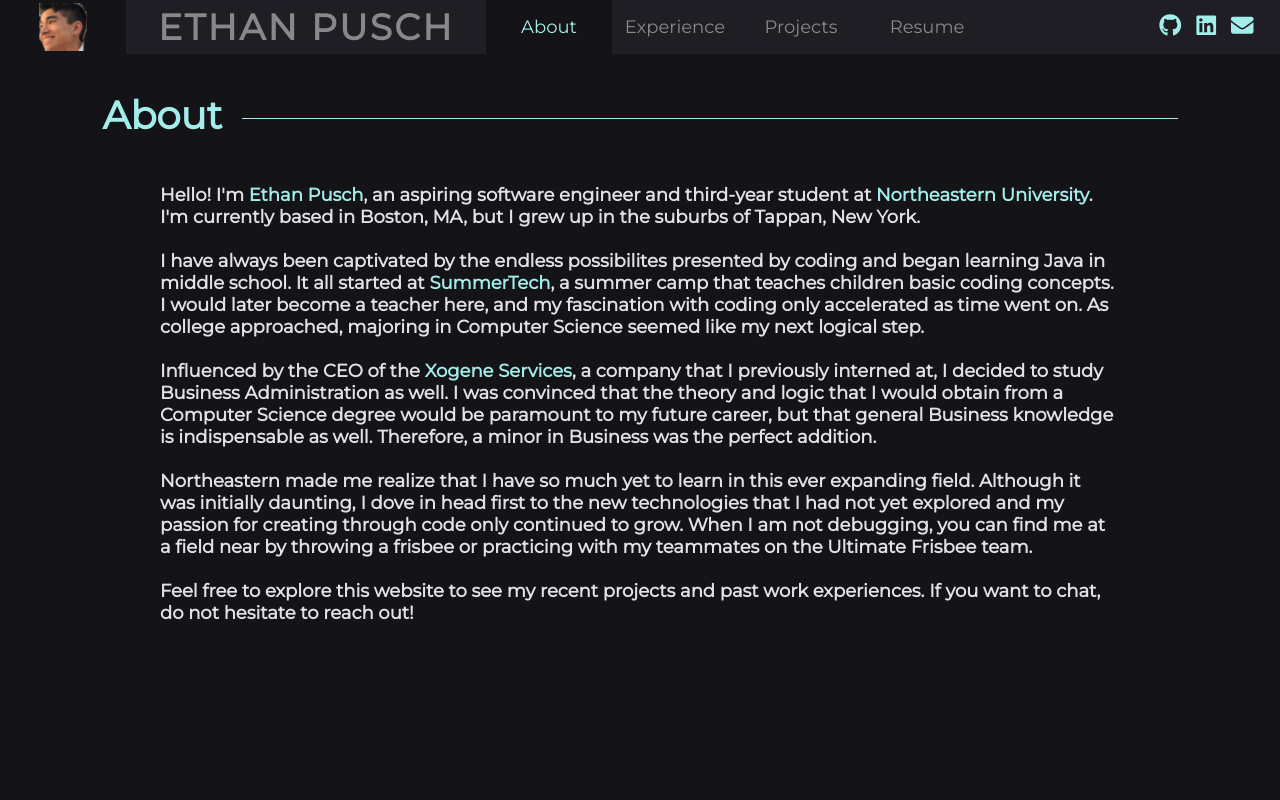
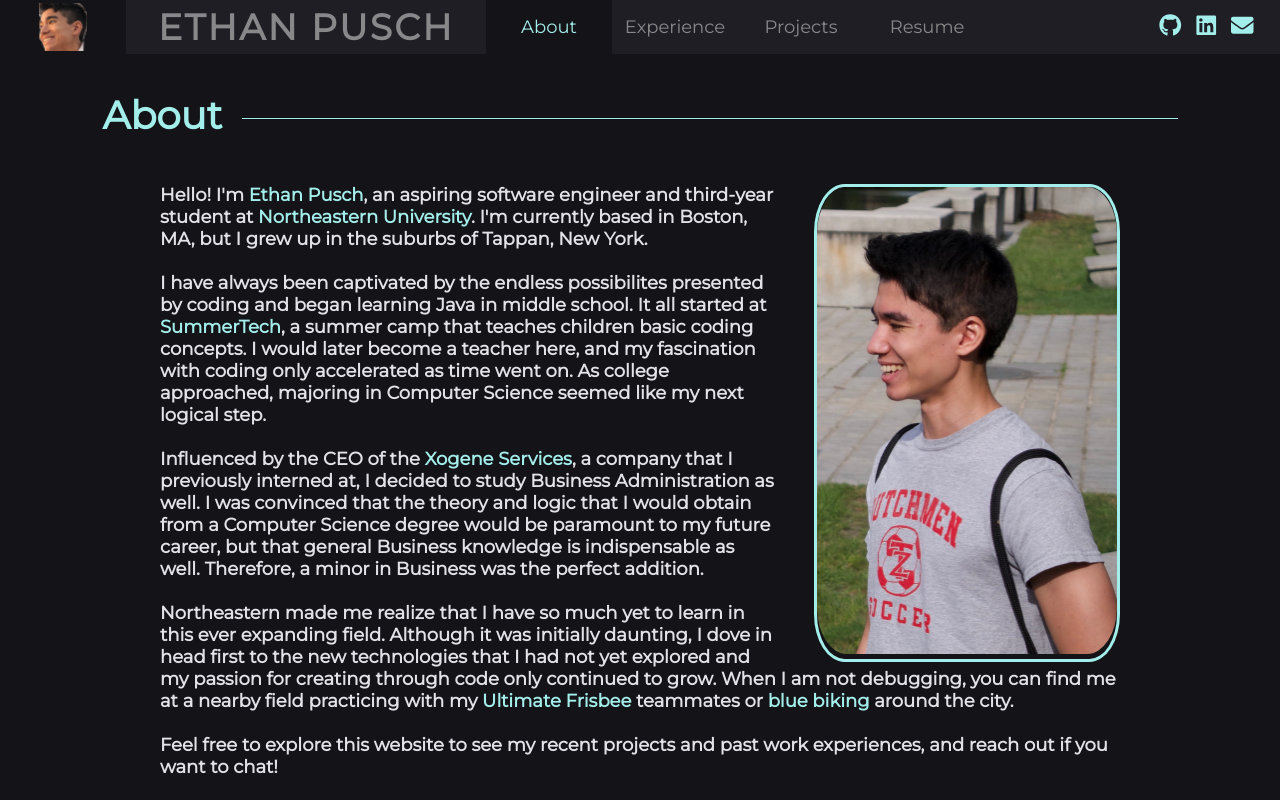
Before and after one commit to pusch-e/ethan_personal_site, a Next.js app: page /about in a window 1280 px wide. Built offline with nearby package versions, Linux system fonts and the light colour scheme.

Commit message:
added photo to about page and added effect to company logos

```diff
--- a/src/pages/about.js
+++ b/src/pages/about.js
@@ -1,6 +1,7 @@
 import React from "react"
 import Link from "next/link"
 import Navbar from "../components/navbar"
+import Image from "next/image"
 
 const About = () => {
 
@@ -16,8 +17,12 @@ const About = () => {
                 <h1 className="light-blue">About</h1>
             </div>
 
-            <div className= "experience-container fade-in">
+            <div className= "about-container fade-in">
                 <h4>
+                    <div className="about-pic fade-in-from-right">
+                        <Image className="about-pic" src="/ethan_side_pic.jpeg" width={300} height={467}/>
+                    </div>
+
                     Hello! I'm
                     <span className="light-blue"> Ethan Pusch</span>,
                     an aspiring software engineer and third-year student at
@@ -40,12 +45,16 @@ const About = () => {
                     <br/> <br/>
                     Northeastern made me realize that I have so much yet to learn in this ever expanding field. Although it was
                     initially daunting, I dove in head first to the new technologies that I had not yet explored and my passion
-                    for creating through code only continued to grow. When I am not debugging, you can find me at a field near by
-                    throwing a frisbee or practicing with my teammates on the Ultimate Frisbee team.
+                    for creating through code only continued to grow. When I am not debugging, you can find me at a nearby field
+                    practicing with my
+                    <span className="light-blue"> Ultimate Frisbee </span>
+                    teammates or
+                    <span className="light-blue"> blue biking </span>
+                    around the city.
                     <br/> <br/>
-                    Feel free to explore this website to see my recent projects
-                    and past work experiences. If you want to chat, do not hesitate to reach out!
+                    Feel free to explore this website to see my recent projects and past work experiences, and reach out if you want to chat!
                 </h4>
+
             </div>
         </div>
     );
--- a/src/pages/experience.js
+++ b/src/pages/experience.js
@@ -38,7 +38,7 @@ const Experience = () => {
                             </Link>
                             <h4> January - June 2020 </h4>
                         </div>
-                        <div className="experience-header-item">
+                        <div className="experience-header-item experience-logo">
                             <Link href="https://www.lenels2.com/">
                                 <a className="no-decoration-link" target="_blank" rel="noopener noreferrer">
                                     <Image src="/lenels2_logo.png" width={220} height={40}/>
@@ -91,7 +91,7 @@ const Experience = () => {
                             </Link>
                             <h4> June - August 2017 and 2018 </h4>
                         </div>
-                        <div className="experience-header-item">
+                        <div className="experience-header-item experience-logo">
                             <Link href="https://www.xogene.com/">
                                 <a className="no-decoration-link" target="_blank" rel="noopener noreferrer">
                                     <Image src="/xogene_logo_cropped.png" width={210} height={40}/>
@@ -134,7 +134,7 @@ const Experience = () => {
                             </Link>
                             <h4> June - August 2016 </h4>
                         </div>
-                        <div className="experience-header-item">
+                        <div className="experience-header-item experience-logo">
                             <Link href="https://www.summertech.net/">
                                 <a className="no-decoration-link" target="_blank" rel="noopener noreferrer">
                                     <Image src="/summertech_logo.png" width={150} height={75}/>
--- a/src/pages/home.js
+++ b/src/pages/home.js
@@ -1,7 +1,5 @@
 import React from "react"
-import Link from "next/link"
 import Navbar from "../components/navbar"
-//import "../styles/main.css"
 
 const Landing = () => {
 
--- a/src/styles/main.css
+++ b/src/styles/main.css
@@ -6,7 +6,7 @@
     font-size: 18px;
     /*font-family: 'Open Sans';*/
     font-family: 'Montserrat';
-    --body-text-primiary: #e1e1e7;
+    --body-text-primary: #e1e1e7;
     --text-primary: #b6b6b6;
     --text-secondary: #a3eeea;
     --background-primary: #1e1e24;
@@ -36,7 +36,7 @@ body {
 }
 
 h1, h2, h3, h4, p {
-    color: var(--body-text-primiary);
+    color: var(--body-text-primary);
     margin: 0;
 }
 
@@ -101,6 +101,28 @@ html {
     margin-bottom: 2rem;
 }
 
+.about-container {
+    position: absolute;
+    left: 12.5%;
+    right: 12.5%;
+    top: 23%;
+}
+
+.about-pic {
+    display: inline;
+    float: right;
+    margin-left: 2rem;
+    border-radius: 10%;
+    border-style: solid;
+    border-color: var(--text-secondary);
+}
+
+.about-pic:hover {
+    border-style: solid;
+    border-width: 3px;
+    border-color: var(--body-text-primary);
+}
+
 .main-projects {
     display: flex;
     flex-direction: column;
@@ -117,6 +139,11 @@ html {
 
 .experience-item {
     margin-bottom: 4.5rem;
+}
+
+.experience-logo:hover {
+    transform: scale(1.04);
+    border-color: var(--text-secondary);
 }
 
 .experience-header {
@@ -364,6 +391,14 @@ html {
     -ms-animation: fadeInTop ease-in .6s;
 }
 
+.fade-in-from-right {
+    animation: fadeInFromRight ease-out .6s;
+    -webkit-animation: fadeInFromRight ease-out .6s;
+    -moz-animation: fadeInFromRight ease-out .6s;
+    -o-animation: fadeInFromRight ease-out .6s;
+    -ms-animation: fadeInFromRight ease-out .6s;
+}
+
 @keyframes fadeIn {
     0% { opacity:0; }
     100% { opacity:1; }
@@ -470,6 +505,47 @@ html {
     }
     100% { opacity:1; }
 }
+
+@keyframes fadeInFromRight {
+    0% {
+        opacity:0;
+        transform: translateX(50%);
+    }
+    100% { opacity:1; }
+}
+
+@-moz-keyframes fadeInFromRight {
+    0% {
+        opacity:0;
+        transform: translateX(50%);
+    }
+    100% { opacity:1; }
+}
+
+@-webkit-keyframes fadeInFromRight {
+    0% {
+        opacity:0;
+        transform: translateX(50%);
+    }
+    100% { opacity:1; }
+}
+
+@-o-keyframes fadeInFromRight {
+    0% {
+        opacity:0;
+        transform: translateX(50%);
+    }
+    100% { opacity:1; }
+}
+
+@-ms-keyframes fadeInFromRight {
+    0% {
+        opacity:0;
+        transform: translateX(50%);
+    }
+    100% { opacity:1; }
+}
+
 .highlight {
     background: linear-gradient(
         180deg,
```
Also changed, not shown: public/ethan_side_pic.jpeg (added).
